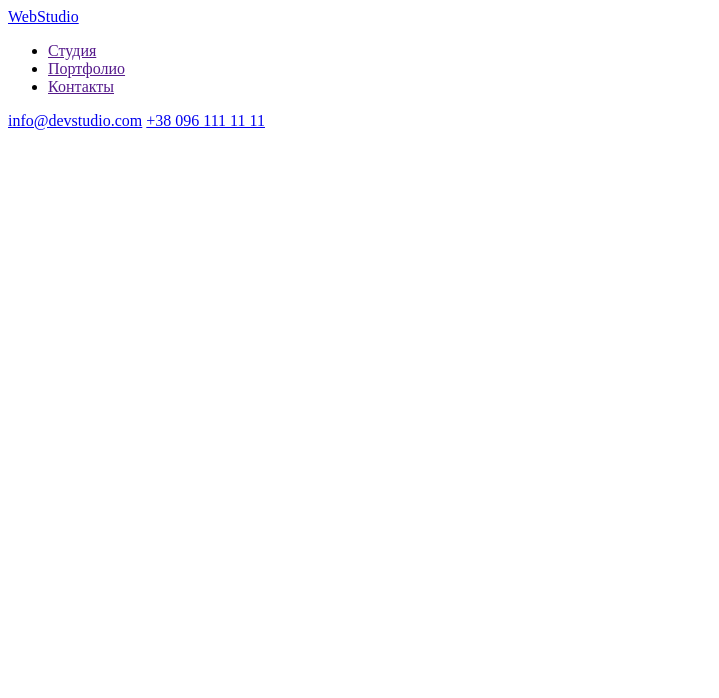
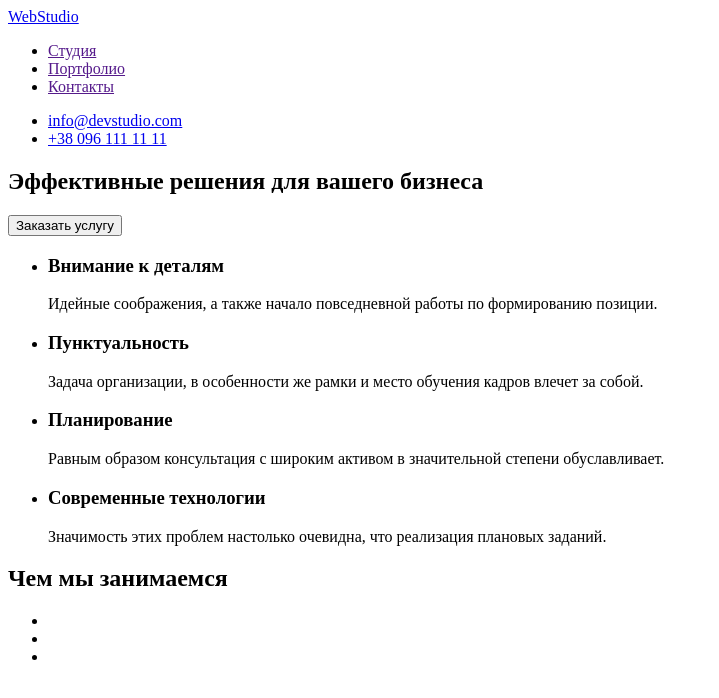
Before and after one commit to SerhiiDubak/goit-markup-hw-01, a plain HTML site: page index.html in a window 1280 px wide. Shown: the whole page, without its empty margins (0-719 px from the left). Drawn offline with Linux system fonts and the light colour scheme.

Commit message:
Вариант без картинок
Вариант до загрузки картинок

```diff
--- a/index.html
+++ b/index.html
@@ -4,20 +4,66 @@
     <meta charset="UTF-8">
     <meta http-equiv="X-UA-Compatible" content="IE=edge">
     <meta name="viewport" content="width=device-width, initial-scale=1.0">
-    <title>WebStudio</title>
+    <title>Web Studio (Version 2.1)</title>
 </head>
 <body>
+    <!-- верхняя строка -->
     <header>
         <nav>
-            <div><a href="index.html">WebStudio</a></div>
+            <a href="/index.html">WebStudio
+                <!--img src="/images/logo.svg" alt="лого сайта"-->
+            </a>
             <ul>
                 <li><a href="">Студия</a></li>
                 <li><a href="">Портфолио</a></li>
                 <li><a href="">Контакты</a></li>
+             </ul>
+        </nav>
+
+        <ul>
+            <li><a href="mailto:info@devstudio.com">info@devstudio.com</a></li>
+            <li><a href="tel:+380961111111">+38 096 111 11 11</a></li>
+        </ul>
+    </header>
+    <main>
+        <!-- section hero -->
+        <section>
+            <h1>Эффективные решения для вашего бизнеса</h1>
+            <button type="button">Заказать услугу</button>
+        </section>
+        <!-- section 1 -->
+        <section>
+            <ul>
+                <li>
+                    <h3>Внимание к деталям</h3>
+                    <p>Идейные соображения, а также начало повседневной работы по формированию позиции.</p>
+                </li>
+                <li>
+                    <h3>Пунктуальность</h3>
+                    <p>Задача организации, в особенности же рамки и место обучения кадров влечет за собой.</p>
+                </li>
+                <li>
+                    <h3>Планирование</h3>
+                    <p>Равным образом консультация с широким активом в значительной степени обуславливает.</p>
+                </li>
+                <li>
+                    <h3>Современные технологии</h3>
+                    <p>Значимость этих проблем настолько очевидна, что реализация плановых заданий.</p>
+                </li>
             </ul>
-        </nav>
-        <a href="mailto:info@devstudio.com">info@devstudio.com</a>
-        <a href="tel:+380961111111">+38 096 111 11 11</a>
-    </header>
-    </body>
+        </section>
+        <!-- section 2 (Чем мы занимаемся)-->
+        <section>
+            <h2>Чем мы занимаемся</h2>
+            <ul>
+                <li><img src="" alt=""></li>
+                <li></li>
+                <li></li>
+            </ul>
+        </section>
+
+    </main>
+
+
+</body>
 </html>
```
Also changed, not shown: css/style.css (added), css/styles.css (deleted), images/logo.svg (added).
